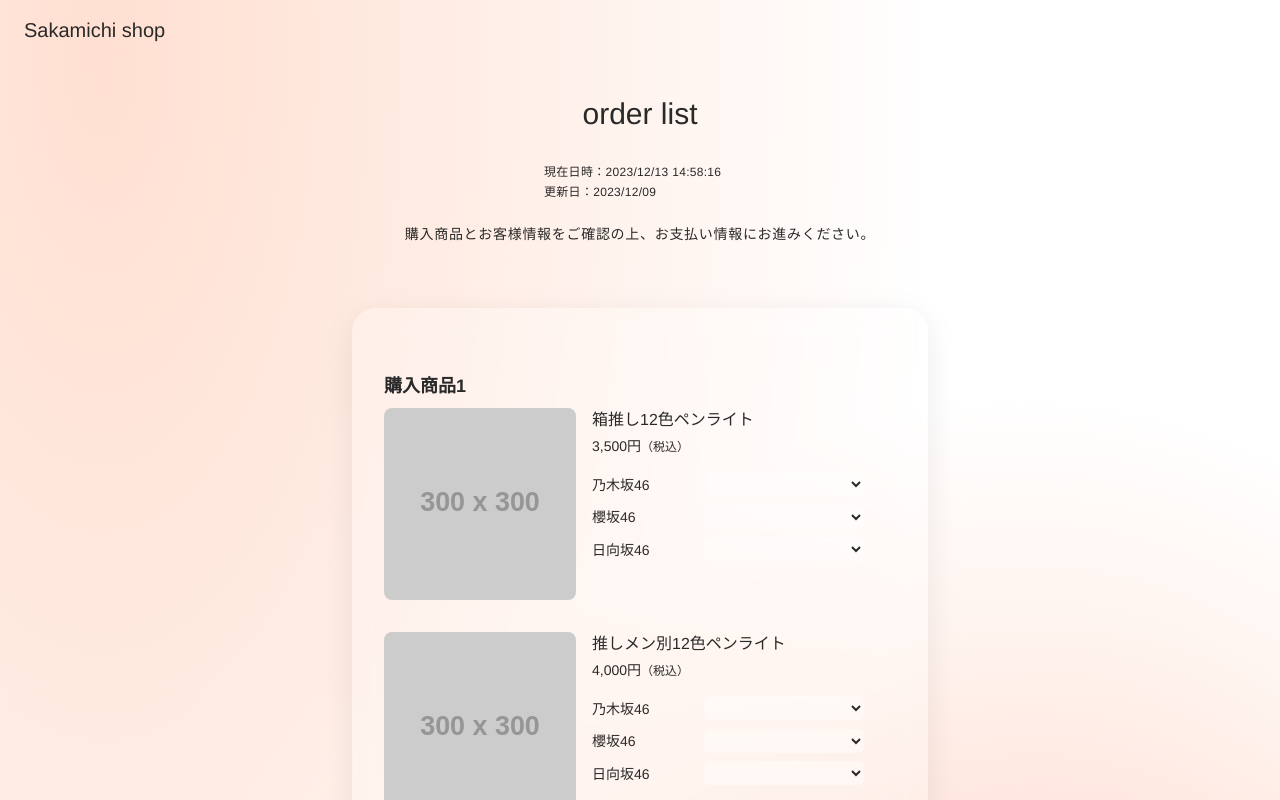
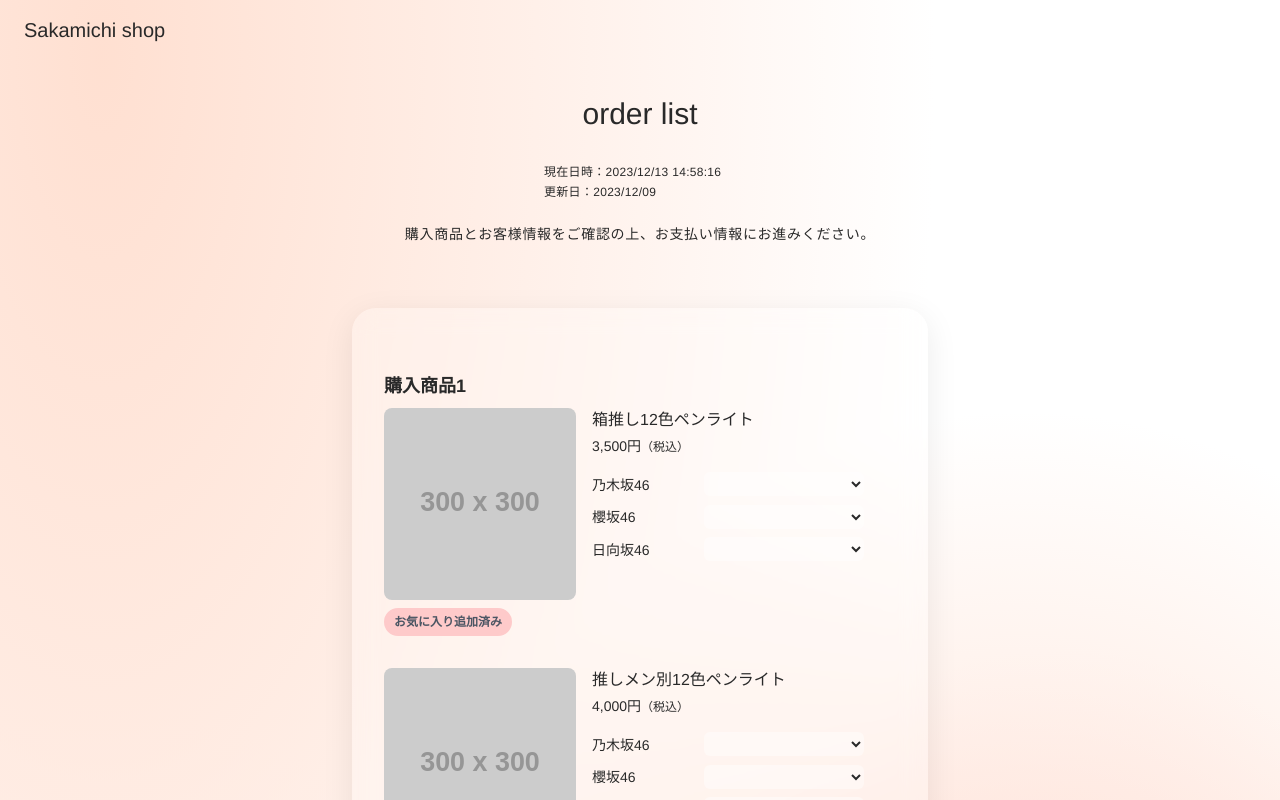
Before and after one commit to Ryuki-4648/vue-order-list, a Vue app in the folder order/: page / in a window 1280 px wide. Shown: the top 800 px of the page. Built offline with nearby package versions, Linux system fonts and the light colour scheme.

Commit message:
お気に入りボタン切り替え実装

```diff
--- a/order/src/App.vue
+++ b/order/src/App.vue
@@ -6,7 +6,7 @@ import TableTd from './components/TableTd.vue';
 import TableTr from './components/TableTr.vue';
 import InputText from './components/Form/InputText.vue';
 
-const form = {
+const form = ref({
   status: '0',
   day: '2023-12-09 12:42',
   id: '1234567',
@@ -55,6 +55,7 @@ const form = {
             { item_name: '櫻坂46', select_box: ['渡辺梨加', '守屋麗奈', '森田ひかる', '土生瑞穂', '田村保乃', '山﨑天'], },
             { item_name: '日向坂46', select_box: ['小坂菜緒', '齊藤京子', '正源寺陽子',], },
           ],
+          favorite: true,
         },
         {
           product_name: '推しメン別12色ペンライト',
@@ -66,6 +67,7 @@ const form = {
             { item_name: '櫻坂46', select_box: ['渡辺梨加', '守屋麗奈', '森田ひかる', '土生瑞穂', '田村保乃', '山﨑天'] },
             { item_name: '日向坂46', select_box: ['小坂菜緒', '齊藤京子', '正源寺陽子',], },
           ],
+          favorite: false,
         },
       ],
     },
@@ -95,6 +97,7 @@ const form = {
           detail: [
             { item_name: 'メンバーの名前', select_box: ['衛藤美彩', '橋本奈々未', '白石麻衣', '生田絵梨花', '与田祐希', '五百城茉央', '池田瑛紗', '渡辺梨加', '守屋麗奈', '森田ひかる', '土生瑞穂', '田村保乃', '山﨑天'], },
           ],
+          favorite: true,
         },
       ],
     }
@@ -111,7 +114,7 @@ const form = {
     expiration_date: '2023-12',
     code: '123',
   },
-}
+});
 
 const currentDate = dayjs();
 
@@ -123,6 +126,10 @@ const isTemporarilySavedButton = () => {
   temporarilyButtonText = '一時保存中';
   temporarilyButtonDisabled.value = true;
   temporarilyButtonFlag = !temporarilyButtonFlag;
+}
+
+const onClickFavoriteButton = (itemBoxIndex, index) => {
+  form.value.item_box[itemBoxIndex].items[index].favorite = !form.value.item_box[itemBoxIndex].items[index].favorite;
 }
 </script>
 
@@ -168,7 +175,13 @@ const isTemporarilySavedButton = () => {
                     </div>
                   </div>
                 </div>
-
+                <button
+                  class="text-xs font-bold rounded-2xl px-2 py-1 mt-2 text-gray-600 border-red-200 border-2"
+                  :class="{  'bg-red-200' : item.favorite, 'bg-red-100' : !item.favorite }"
+                  @click="onClickFavoriteButton(itemBoxIndex, index)"
+                >
+                  {{ item.favorite ?  'お気に入り追加済み' : 'お気に入り追加'}}
+                </button>
               </li>
             </ul>
           </li>
```
